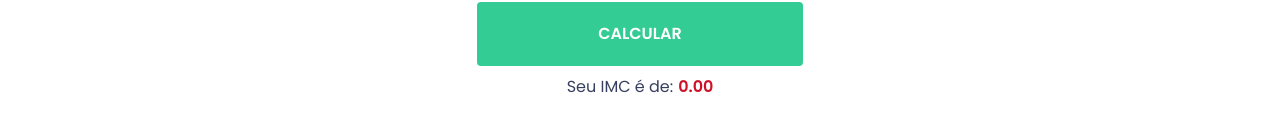
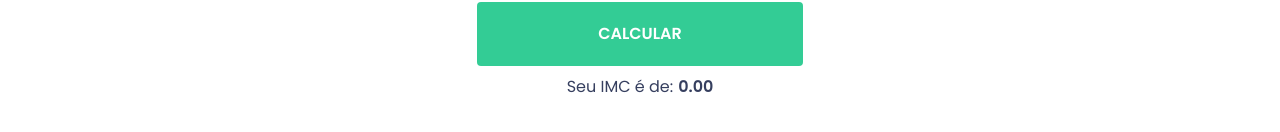
Before and after one commit to marrcelosantana/imc-react, a React (Create React App) app: page / in a window 1280 px wide. Shown: the part 430-562 px from the top of the page. Built offline with nearby package versions, Linux system fonts and the light colour scheme.

Commit message:
update dinamic colors

```diff
--- a/src/components/HomePage/index.tsx
+++ b/src/components/HomePage/index.tsx
@@ -56,7 +56,7 @@ export function HomePage() {
       <Toaster />
       <p id="res">
         Seu IMC é de:
-        <span className={ imc >= 18.5 && imc <= 24.9 ? "resSuccess" : "resDanger" }>
+        <span className={ imc >= 18.5 && imc <= 24.9 ? "resSuccess" : imc == 0 ? "resNormal" : "resDanger" }>
           {imc.toFixed(2)}
         </span>
       </p>
--- a/src/components/HomePage/styles.ts
+++ b/src/components/HomePage/styles.ts
@@ -55,6 +55,10 @@ export const Container = styled.form`
   .resSuccess{
     color: #32b447;
   }
+
+  .resNormal{
+    color: var(--text-title);
+  }
 `;
 
 
```
